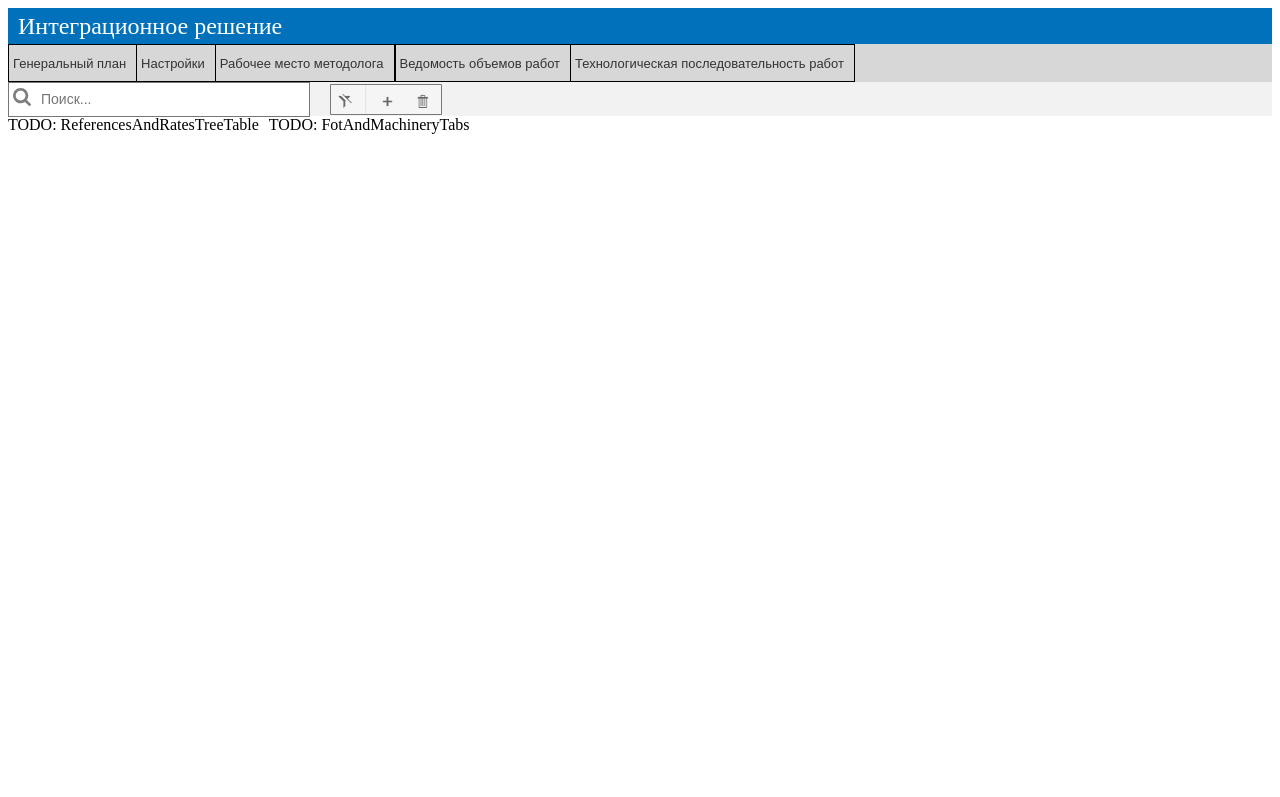
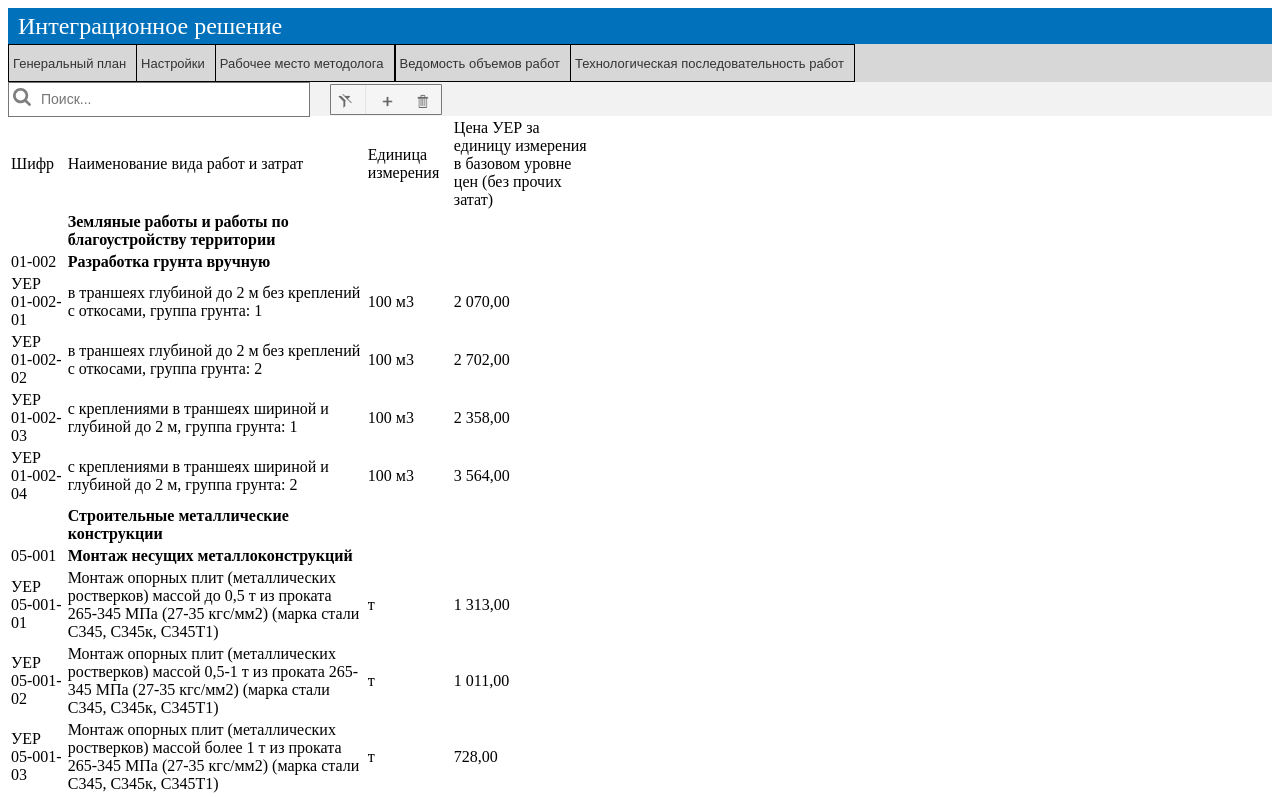
Before and after one commit to Burich/gproto, a React (Create React App) app: page /references-and-rates in a window 1280 px wide. Shown: the top 797 px of the page. Built offline with nearby package versions, Linux system fonts and the light colour scheme; data requests are answered from the project's data file.

Commit message:
references-and-rates page

```diff
--- a/src/components/fot-and-machinery/fot-and-machinery-tabs.jsx
+++ b/src/components/fot-and-machinery/fot-and-machinery-tabs.jsx
@@ -6,18 +6,88 @@ import { connect } from "react-redux";
 import { withGpApiService, withLoadingStatus, withErrorStatus } from "../../hoc";
 import { fetchFotAndMachinery } from "../../actions/fot-and-machinery";
 
+import Tabs from '../tabs';
+import Table from "../table";
 
-//TODO: tabs container
 class FotAndMachineryTabs extends Component {
+  state = {
+    selectedTab: 0
+  }
+
   componentDidMount() {
-    this.props.fetchFotAndMachinery(1);
+    const {current} = this.props;
+
+    if (current) {
+      this.props.fetchFotAndMachinery(1/*current*/); //1 - пока единственный в поддельном
+    }
+  }
+
+  componentDidUpdate(prevProps) {
+    const {current} = this.props;
+
+    if (current && (prevProps.current !== current)) {
+      this.props.fetchFotAndMachinery(1/*current*/);
+    }
+  }
+
+  onTabSelected = (idx) => {
+    this.setState({
+      selectedTab: idx
+    })
+  }
+
+  showSelectedTable = () => {
+    const {selectedTab} = this.state;
+    const {value: {fot=[], machinery=[]}} = this.props;
+
+    if (selectedTab === 0) {
+      return (
+        <Table
+          values={fot.map((props, idx) => {
+            return {idx: idx + 1, ...props}
+          })}
+          columns={[
+            {label: 'Номер', property: 'idx'},
+            {label: 'Наименование', property: 'name'},
+            {label: 'Ед.изм', property: 'measureUnit'},
+            {label: 'Кол-во', property: 'count'},
+          ]}
+        />
+      )
+    } else {
+      return (
+        <Table
+          values={machinery.map((props, idx) => {
+            return {idx: idx + 1, ...props}
+          })}
+          columns={[
+            {label: '№', property: 'idx'},
+            {label: 'Шифр', property: 'code'},
+            {label: 'Наименование', property: 'name'},
+            {label: 'Ед.изм', property: 'measureUnit'},
+            {label: 'Норма', property: 'standart'},
+          ]}
+        />
+      )
+    }
   }
 
   render() {
-    const {current, value} = this.props;
-    console.log('values: ', value);
+    const {current} = this.props;
 
-    return <div>TODO: FotAndMachineryTabs {current}</div>
+    if (!current) {
+      return null;
+    }
+
+    return (
+      <React.Fragment>
+        <Tabs
+          labels={["ФОТ", "Механизмы"]}
+          onTabSelected={this.onTabSelected}
+        />
+        {this.showSelectedTable()}
+      </React.Fragment>
+    )
   }
 }
 
--- a/src/components/pages/references-and-rates-page.scss
+++ b/src/components/pages/references-and-rates-page.scss
@@ -3,5 +3,6 @@
 
   &>* {
     margin-right: 10px;
+    width: calc(50% - 40px);
   }
 }
--- a/src/components/references-and-rates/references-and-rates-tree-table.jsx
+++ b/src/components/references-and-rates/references-and-rates-tree-table.jsx
@@ -6,16 +6,76 @@ import { connect } from "react-redux";
 import { withGpApiService, withLoadingStatus, withErrorStatus } from "../../hoc";
 import { fetchReferencesAndRates } from "../../actions/references-and-rates";
 
+//TODO: TreeTable component
 class ReferencesAndRatesTreeTable extends Component {
   componentDidMount() {
     this.props.fetchReferencesAndRates();
   }
 
+  renderType = (type, idx) => {
+    const {onTypeSelected} = this.props;
+
+    return (
+      <tr
+        key={type.id || idx}
+        onClick={() => onTypeSelected(type.id)}
+      >
+        <td>{type.code}</td>
+        <td>{type.name}</td>
+        <td>{type.measureUnit}</td>
+        <td>{type.cost}</td>
+      </tr>
+    )
+  }
+
+  renderGroup = (group, idx) => {
+    return (
+      <React.Fragment key={group.id || idx}>
+        <tr>
+          <td>{group.code}</td>
+          <td><strong>{group.name}</strong></td>
+          <td/>
+          <td/>
+        </tr>
+        {group.types.map(this.renderType)}
+      </React.Fragment>
+    )
+  }
+
+  renderSection = (section, idx) => {
+    return (
+      <React.Fragment key={section.id || idx}>
+        <tr>
+          <td/>
+          <td><strong>{section.name}</strong></td>
+          <td/>
+          <td/>
+        </tr>
+        {section.groups.map(this.renderGroup)}
+      </React.Fragment>
+    )
+  }
+
   render() {
-    // const {values, onTypeSelected} = this.props;
-    // console.log('values: ', values);
+    const {values} = this.props;
 
-    return <div>TODO: ReferencesAndRatesTreeTable</div>
+    return  (
+      <table className="table-component">
+        <thead>
+          <tr>
+            <td>Шифр</td>
+            <td>Наименование вида работ и затрат</td>
+            <td>Единица измерения</td>
+            <td>Цена УЕР за единицу измерения в базовом уровне цен (без прочих затат)</td>
+          </tr>
+        </thead>
+        <tbody>
+        {
+          values.map(this.renderSection)
+        }
+        </tbody>
+      </table>
+    )
   }
 }
 
--- a/src/components/table/table.jsx
+++ b/src/components/table/table.jsx
@@ -1,7 +1,7 @@
 import React from 'react'
 import "./table.scss";
 
-const Table = ({values, columns, onRowSelected=() => {}}) => {
+const Table = ({values=[], columns, onRowSelected=() => {}}) => {
   return (
     <table className="table-component">
       <thead>
--- /dev/null
+++ b/src/components/tabs/index.js
@@ -0,0 +1,3 @@
+import Tabs from './tabs.jsx';
+
+export default Tabs;
--- /dev/null
+++ b/src/components/tabs/tabs.jsx
@@ -0,0 +1,40 @@
+import React, { Component } from 'react'
+
+import './tabs.scss';
+
+class Tabs extends Component {
+  state = {
+    selected: 0
+  }
+
+  onTabSelected = (idx) => {
+    this.setState({
+      selected: idx
+    });
+
+    this.props.onTabSelected(idx);
+  }
+
+  render() {
+    const {labels=[]} = this.props;
+    const {selected} = this.state;
+
+    return (
+      <div className="tabs">
+        {labels.map((label, idx) => {
+          return (
+            <div
+              key={idx}
+              onClick={() => this.onTabSelected(idx)}
+              className={selected === idx ? "tab-is-active" : null}
+            >
+              {label}
+            </div>
+          )
+        })}
+      </div>
+    )
+  }
+}
+
+export default Tabs;
--- /dev/null
+++ b/src/components/tabs/tabs.scss
@@ -0,0 +1,17 @@
+.tabs {
+  display: flex;
+
+  &>div {
+    padding: 6px 10px;
+
+    background-color: #f2f2f2;
+    border: 1px solid #cccccc;
+    border-top-left-radius: 10px;
+    border-top-right-radius: 10px;
+
+    &.tab-is-active {
+      background-color: #f2f2f2;
+      border-color: #333333;
+    }
+  }
+}
```
